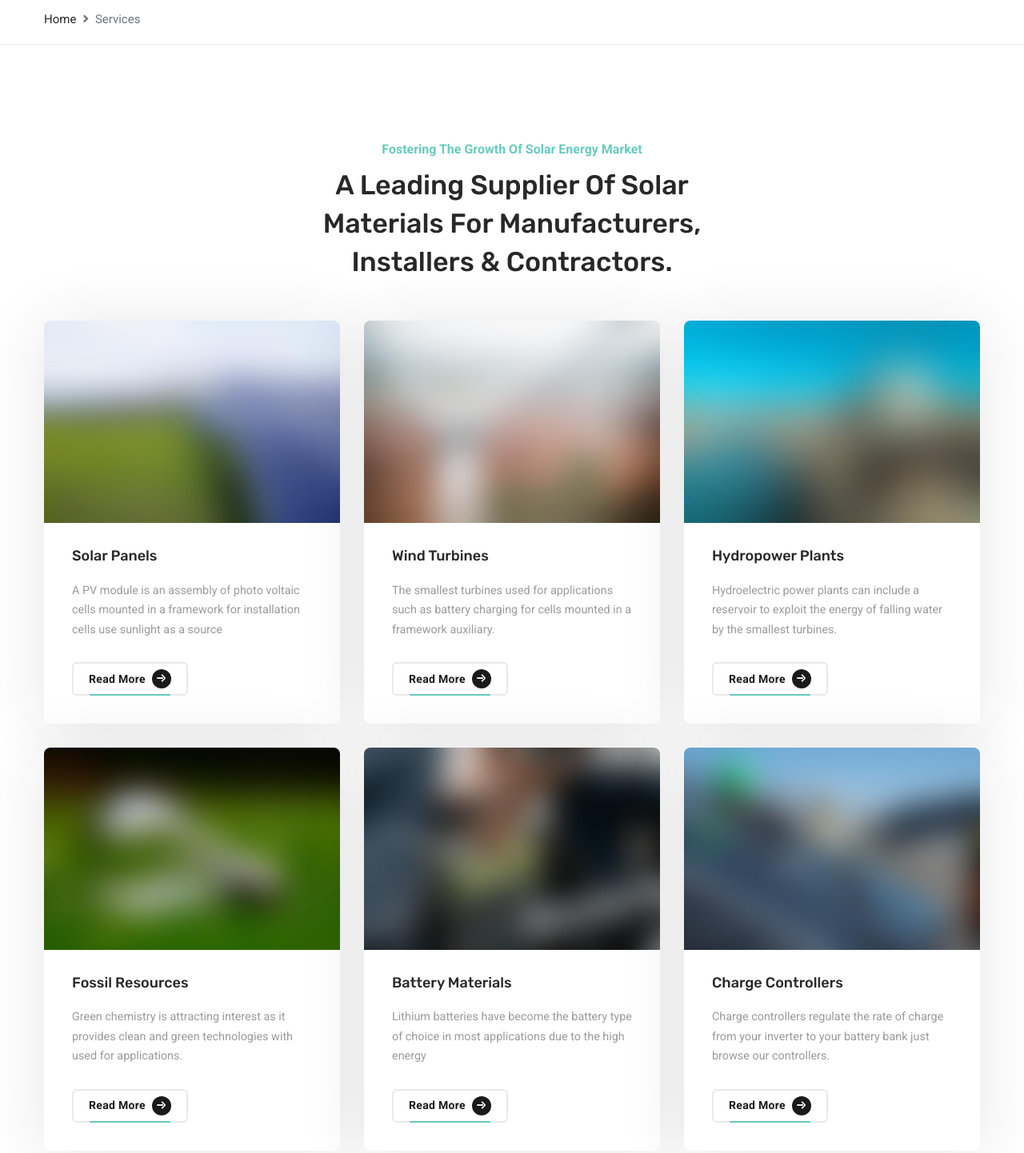
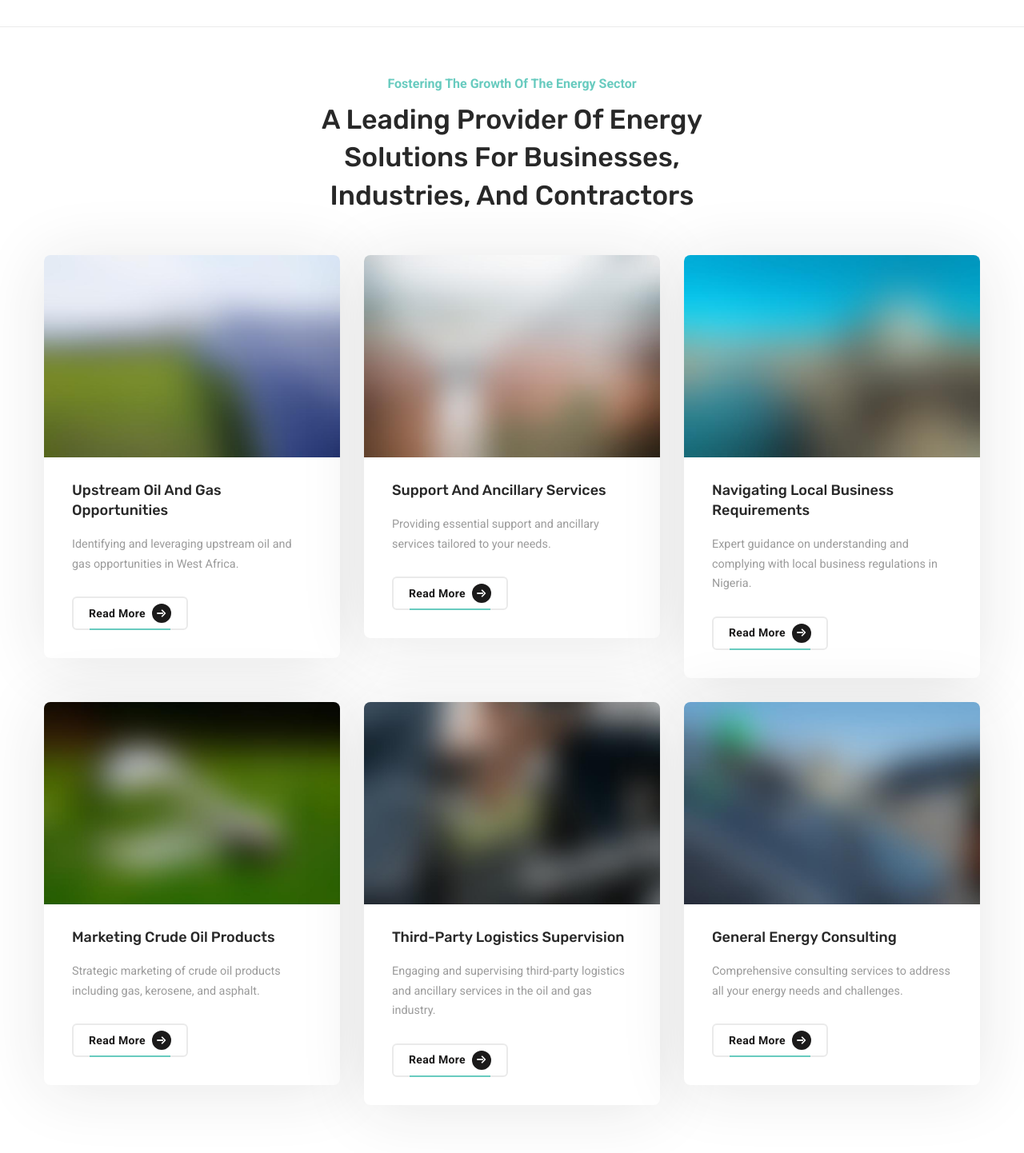
Before and after one commit to indiefluence-in/padama-energy, a plain HTML site: page services.html in a window 1280 px wide. Shown: the part 440-1882 px from the top of the page at 80% size. Drawn offline with Linux system fonts and the light colour scheme; files whose address does not match are found by name.

Commit message:
changes in about us page

```diff
--- a/services.html
+++ b/services.html
@@ -7,7 +7,7 @@
   <meta http-equiv="X-UA-Compatible" content="ie=edge" />
   <meta name="description" content="Solatec - Solar and Renewable Energy Template">
   <link href="assets/images/favicon/favicon.png" rel="icon">
-  <title>Services | Padama Energy</title>
+  <title>Our Services | Padama Energy</title>
   <link rel="stylesheet"
     href="https://fonts.googleapis.com/css?family=Rubik:400,500,600,700%7cRoboto:400,500,700&display=swap">
   <link rel="stylesheet" href="https://use.fontawesome.com/releases/v5.15.3/css/all.css">
@@ -85,32 +85,21 @@
         </div><!-- /.row -->
       </div><!-- /.container -->
       <div class="breadcrumb-wrapper bg-white">
-        <div class="container">
-          <div class="row">
-            <div class="col-12">
-              <nav aria-label="breadcrumb">
-                <ol class="breadcrumb mb-0">
-                  <li class="breadcrumb-item"><a href="#">Home</a></li>
-                  <li class="breadcrumb-item active" aria-current="page">Services</li>
-                </ol>
-              </nav>
-            </div><!-- /.col-12 -->
-          </div><!-- /.row -->
-        </div><!-- /.container -->
       </div><!-- /.breadcrumb-wrapper -->
     </section><!-- /.page-title -->
 
     <!-- ========================
         Services Layout 1
     =========================== -->
-    <section class="services-layout1 pt-120 pb-90">
+    <section class="services-layout1 pt-60 pb-90">
       <div class="container">
         <div class="row">
           <div class="col-sm-12 col-md-12 col-lg-6 offset-lg-3">
             <div class="heading text-center mb-50">
-              <h2 class="heading__subtitle">Fostering the Growth of Solar Energy Market</h2>
-              <h3 class="heading__title">A Leading Supplier Of Solar Materials For Manufacturers, Installers &
-                Contractors.</h3>
+              <h2 class="heading__subtitle">Fostering the Growth of the Energy Sector</h2>
+              <h3 class="heading__title">A Leading Provider of Energy Solutions for Businesses, Industries, and
+                Contractors
+              </h3>
             </div><!-- /.heading -->
           </div><!-- /.col-lg-6 -->
         </div><!-- /.row -->
@@ -122,9 +111,9 @@
                 <img src="assets/images/services/1.jpg" alt="service" loading="lazy">
               </div><!-- /.service__img -->
               <div class="service__body">
-                <h4 class="service__title">Solar Panels</h4>
-                <p class="service__desc">A PV module is an assembly of photo voltaic cells mounted in a framework for
-                  installation cells use sunlight as a source </p>
+                <h4 class="service__title">Upstream Oil and Gas Opportunities</h4>
+                <p class="service__desc">Identifying and leveraging upstream oil and gas opportunities in West Africa.
+                </p>
                 <a href="#" class="btn btn__secondary btn__outlined btn__custom">
                   <span>Read More</span>
                   <i class="icon-arrow-right"></i>
@@ -139,9 +128,8 @@
                 <img src="assets/images/services/2.jpg" alt="service" loading="lazy">
               </div><!-- /.service__img -->
               <div class="service__body">
-                <h4 class="service__title">Wind Turbines</h4>
-                <p class="service__desc">The smallest turbines used for applications such as battery charging for cells
-                  mounted in a framework auxiliary.</p>
+                <h4 class="service__title">Support and Ancillary Services</h4>
+                <p class="service__desc">Providing essential support and ancillary services tailored to your needs.</p>
                 <a href="#" class="btn btn__secondary btn__outlined btn__custom">
                   <span>Read More</span>
                   <i class="icon-arrow-right"></i>
@@ -156,9 +144,9 @@
                 <img src="assets/images/services/3.jpg" alt="service" loading="lazy">
               </div><!-- /.service__img -->
               <div class="service__body">
-                <h4 class="service__title">Hydropower Plants</h4>
-                <p class="service__desc">Hydroelectric power plants can include a reservoir to exploit the energy of
-                  falling water by the smallest turbines.</p>
+                <h4 class="service__title">Navigating Local Business Requirements</h4>
+                <p class="service__desc">Expert guidance on understanding and complying with local business regulations
+                  in Nigeria.</p>
                 <a href="#" class="btn btn__secondary btn__outlined btn__custom">
                   <span>Read More</span>
                   <i class="icon-arrow-right"></i>
@@ -173,9 +161,9 @@
                 <img src="assets/images/services/4.jpg" alt="service" loading="lazy">
               </div><!-- /.service__img -->
               <div class="service__body">
-                <h4 class="service__title">Fossil Resources</h4>
-                <p class="service__desc">Green chemistry is attracting interest as it provides clean and green
-                  technologies with used for applications.</p>
+                <h4 class="service__title">Marketing Crude Oil Products</h4>
+                <p class="service__desc">Strategic marketing of crude oil products including gas, kerosene, and asphalt.
+                </p>
                 <a href="#" class="btn btn__secondary btn__outlined btn__custom">
                   <span>Read More</span>
                   <i class="icon-arrow-right"></i>
@@ -190,9 +178,9 @@
                 <img src="assets/images/services/5.jpg" alt="service" loading="lazy">
               </div><!-- /.service__img -->
               <div class="service__body">
-                <h4 class="service__title">Battery Materials</h4>
-                <p class="service__desc">Lithium batteries have become the battery type of choice in most applications
-                  due to the high energy </p>
+                <h4 class="service__title">Third-party Logistics Supervision</h4>
+                <p class="service__desc">Engaging and supervising third-party logistics and ancillary services in the
+                  oil and gas industry.</p>
                 <a href="#" class="btn btn__secondary btn__outlined btn__custom">
                   <span>Read More</span>
                   <i class="icon-arrow-right"></i>
@@ -207,9 +195,9 @@
                 <img src="assets/images/services/6.jpg" alt="service" loading="lazy">
               </div><!-- /.service__img -->
               <div class="service__body">
-                <h4 class="service__title">Charge Controllers</h4>
-                <p class="service__desc">Charge controllers regulate the rate of charge from your inverter to your
-                  battery bank just browse our controllers.</p>
+                <h4 class="service__title">General Energy Consulting</h4>
+                <p class="service__desc">Comprehensive consulting services to address all your energy needs and
+                  challenges.</p>
                 <a href="#" class="btn btn__secondary btn__outlined btn__custom">
                   <span>Read More</span>
                   <i class="icon-arrow-right"></i>
@@ -227,7 +215,7 @@
     <section class="contact-layout3 pt-130 pb-0">
       <div class="bg-img">
         <img src="assets/images/backgrounds/4.jpg" alt="background" style="opacity: 0.2;">
-    </div>
+      </div>
 
       <div class="container">
         <div class="contact-panel d-block p-0">
@@ -563,7 +551,7 @@
                           <li><a href="#">Home</a></li>
                           <li><a href="about-us.html">About Us</a></li>
                           <li><a href="services.html">Our Services</a></li>
-                          <li><a href="projects.html">Projects</a></li>
+                          <li><a href="expertise.html">Expertise</a></li>
                           <li><a href="contact-us.html">Contact Us</a></li>
                         </ul>
                       </nav>
@@ -574,12 +562,12 @@
                     <div class="footer-widget-content">
                       <nav>
                         <ul class="list-unstyled">
-                          <li><a href="services.html">Upstream Oil and Gas Opportunities</a></li>
-                          <li><a href="services.html">Support and Ancillary Services</a></li>
-                          <li><a href="services.html">Navigating Local Business Requirements</a></li>
-                          <li><a href="services.html">Marketing Crude Oil Products</a></li>
-                          <li><a href="services.html">Third-party Logistics Supervision</a></li>
-                          <li><a href="services.html">General Energy Consulting</a></li>
+                          <li><a href="#">Upstream Oil and Gas Opportunities</a></li>
+                          <li><a href="#">Support and Ancillary Services</a></li>
+                          <li><a href="#">Navigating Local Business Requirements</a></li>
+                          <li><a href="#">Marketing Crude Oil Products</a></li>
+                          <li><a href="#">Third-party Logistics Supervision</a></li>
+                          <li><a href="#">General Energy Consulting</a></li>
                         </ul>
                 </nav>
               </div><!-- /.footer-widget-content -->
```
Also changed, not shown: about-us.html (+10 -13 lines).
